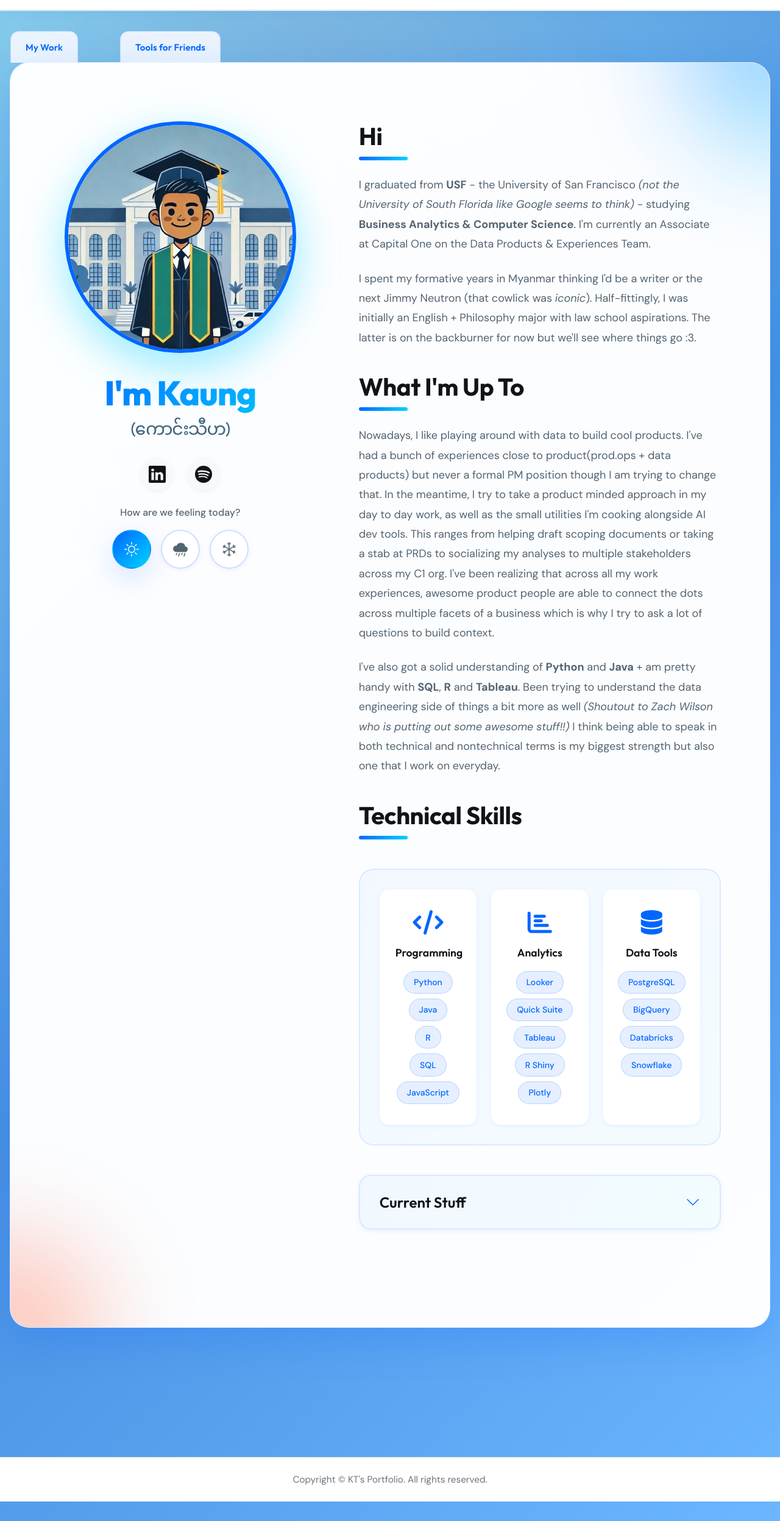
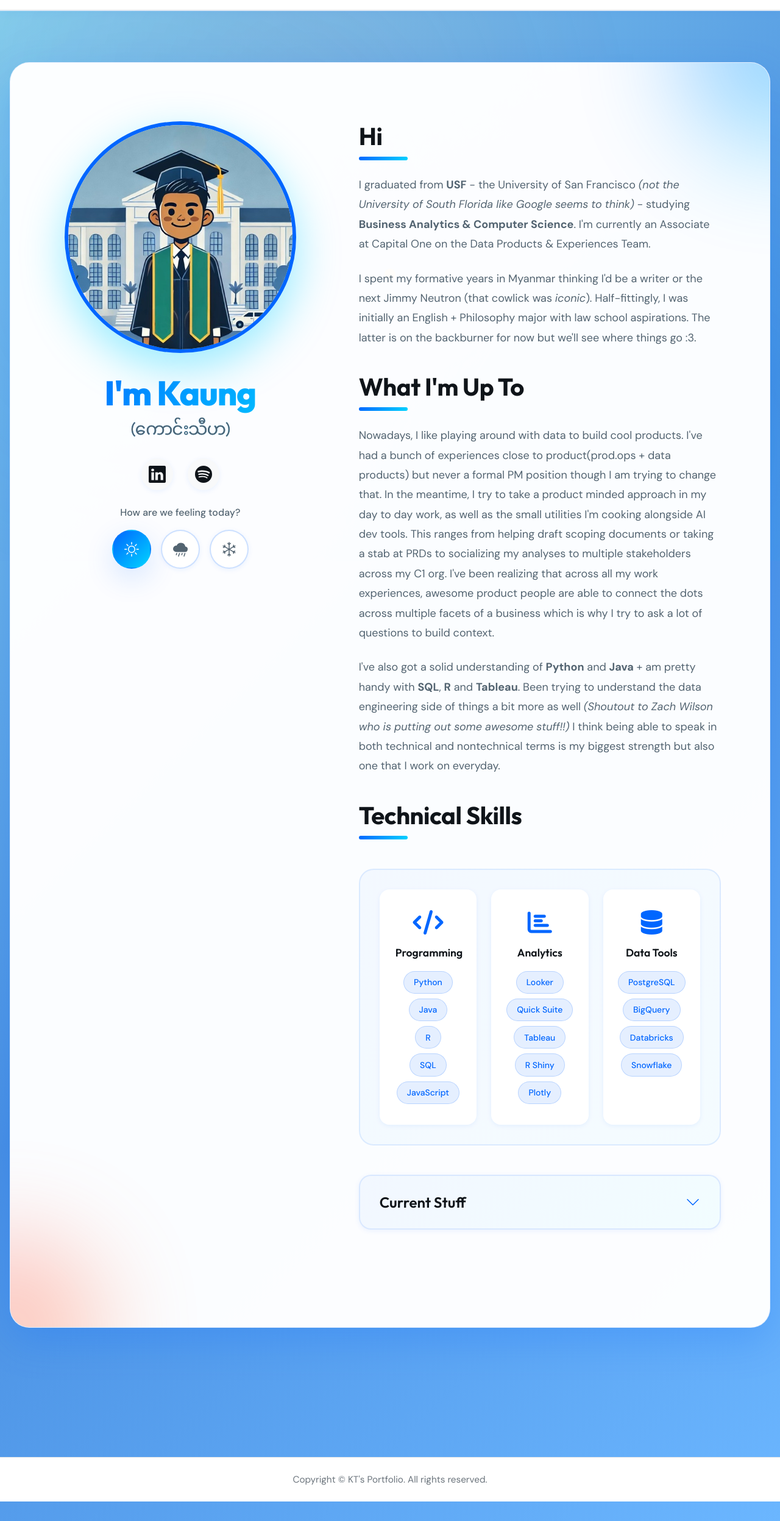
Before and after one commit to kaungthiha/kaungthiha.github.io, a Jekyll site: the page built from index.html, in a window 1280 px wide. Shown: the whole page at 61% size. Built offline with Jekyll 4.4.1, drawn with Linux system fonts in a browser that asks for light colours; the list of posts is cut into pages by our own code.

Commit message:
Revert "card fix again"
This reverts commit 25d50a691db5ec3deabfe9148b34213f327e312b.

```diff
--- a/assets/css/landing.css
+++ b/assets/css/landing.css
@@ -208,8 +208,7 @@
 }
 
 /* Order 2 & 3 — inactive: only the horizontal tab label is shown,
-   card body is hidden, no background behind the tab area.
-   overflow: visible lets the peek-label render even though the card has 0 in-flow height. */
+   card body is hidden, no background behind the tab area */
 .folder-card[data-order="2"],
 .folder-card[data-order="3"] {
   top: 0;
@@ -218,8 +217,6 @@
   box-shadow: none;
   cursor: pointer;
   z-index: 20;
-  overflow: visible;
-  min-height: 52px;
 }
 .folder-card[data-order="3"] { z-index: 10; }
 
@@ -1119,7 +1116,6 @@
 
   .folder-peek-label { padding: 0 1rem; height: 44px; }
   .folder-stack { padding-top: 44px; }
-  .folder-card[data-order="2"], .folder-card[data-order="3"] { min-height: 44px; }
 
   [data-tabpos="2"] .folder-peek-label { left: 150px; }
 
@@ -1177,7 +1173,6 @@
 
   .folder-peek-label { padding: 0 0.875rem; height: 40px; font-size: 0.8125rem; }
   .folder-stack { padding-top: 40px; }
-  .folder-card[data-order="2"], .folder-card[data-order="3"] { min-height: 40px; }
 
   [data-tabpos="2"] .folder-peek-label { left: 130px; }
 
```
